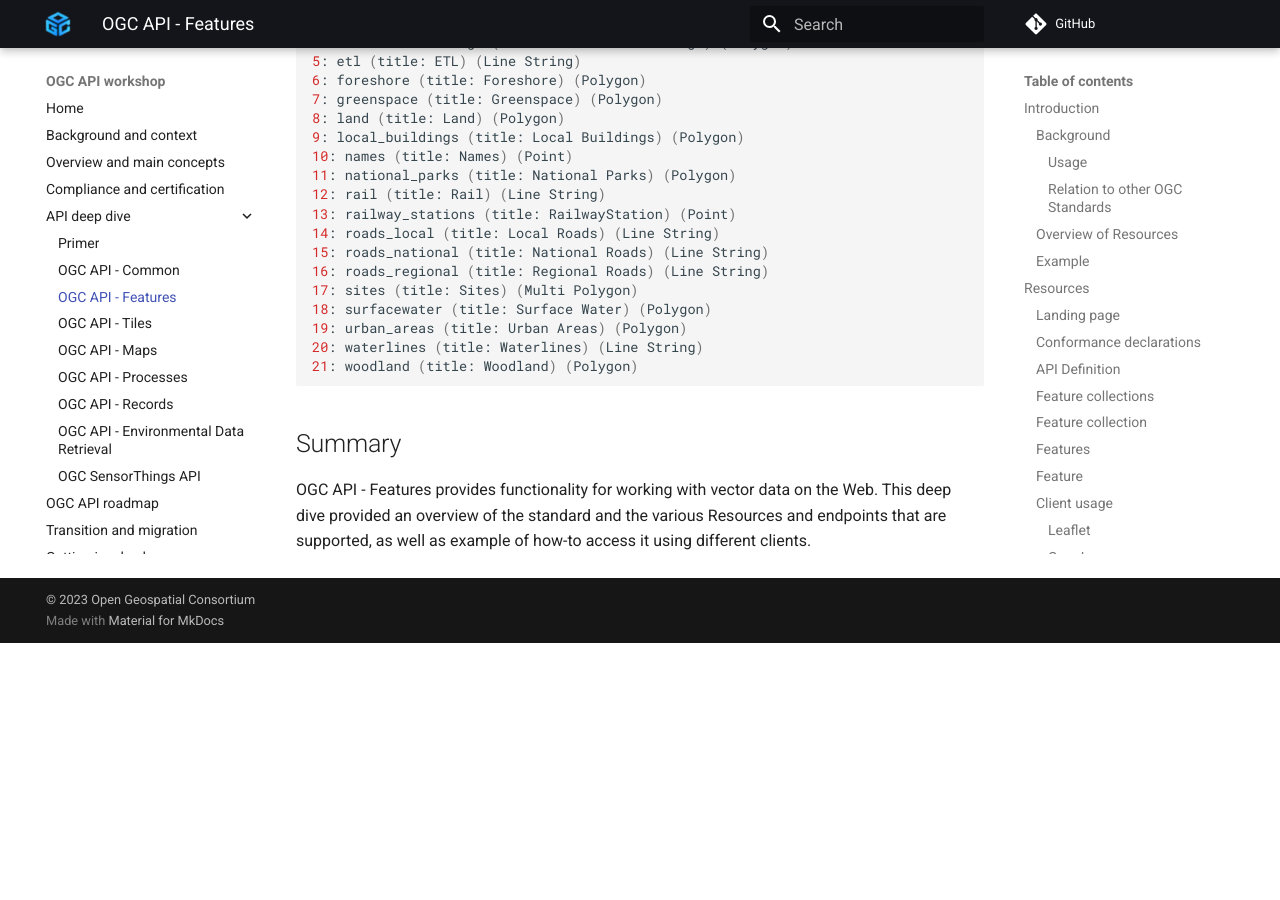
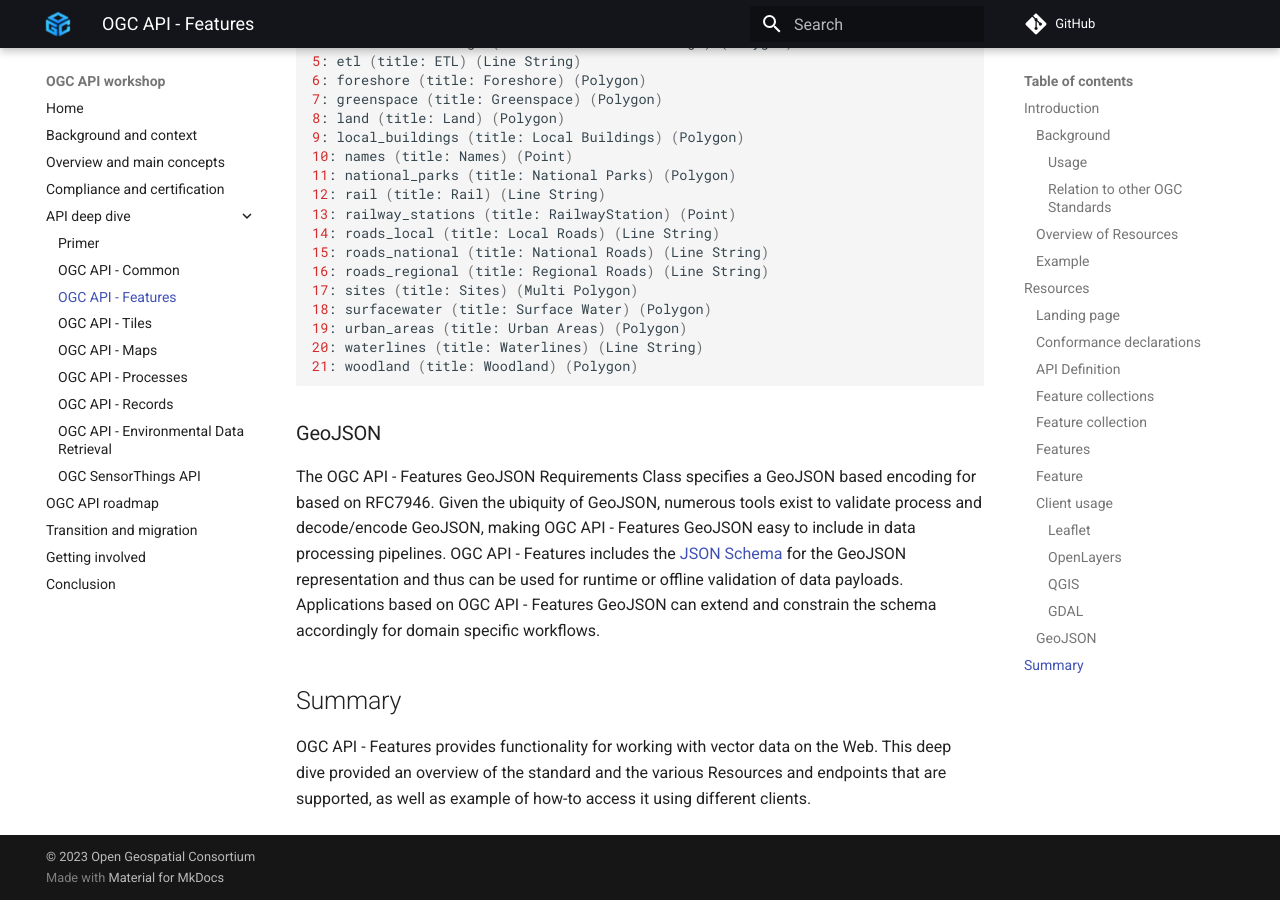
Before and after one commit to opengeospatial/ogcapi-workshop, an MkDocs documentation site: the page built from workshop/content/docs/api-deep-dive/features.md, in a window 1280 px wide and 900 px high, scrolled down 17024 px. Built offline with MkDocs 1.6.1 and Material for MkDocs 9.7.7, drawn with Linux system fonts in a browser that asks for light colours; comment, search, counter and statistics services are not loaded; before the commit the page ends 17667 px from its top, so only the background shows below that.

Commit message:
add GeoJSON for Features

````diff
--- a/workshop/content/docs/api-deep-dive/features.md
+++ b/workshop/content/docs/api-deep-dive/features.md
@@ -788,6 +788,10 @@ INFO: Open of `OAPIF:https://demo.ldproxy.net/zoomstack'
 21: woodland (title: Woodland) (Polygon)
 ```
 
+### GeoJSON
+
+The OGC API - Features GeoJSON Requirements Class specifies a GeoJSON based encoding for based on RFC7946.  Given the ubiquity of GeoJSON, numerous tools exist to validate process and decode/encode GeoJSON, making OGC API - Features GeoJSON easy to include in data processing pipelines.  OGC API - Features includes the [JSON Schema](https://github.com/opengeospatial/ogcapi-features/blob/master/core/openapi/schemas/featureGeoJSON.yaml) for the GeoJSON representation and thus can be used for runtime or offline validation of data payloads.  Applications based on OGC API - Features GeoJSON can extend and constrain the schema accordingly for domain specific workflows.
+
 ## Summary
 
 OGC API - Features provides functionality for working with vector data on the Web.  This deep dive
````
